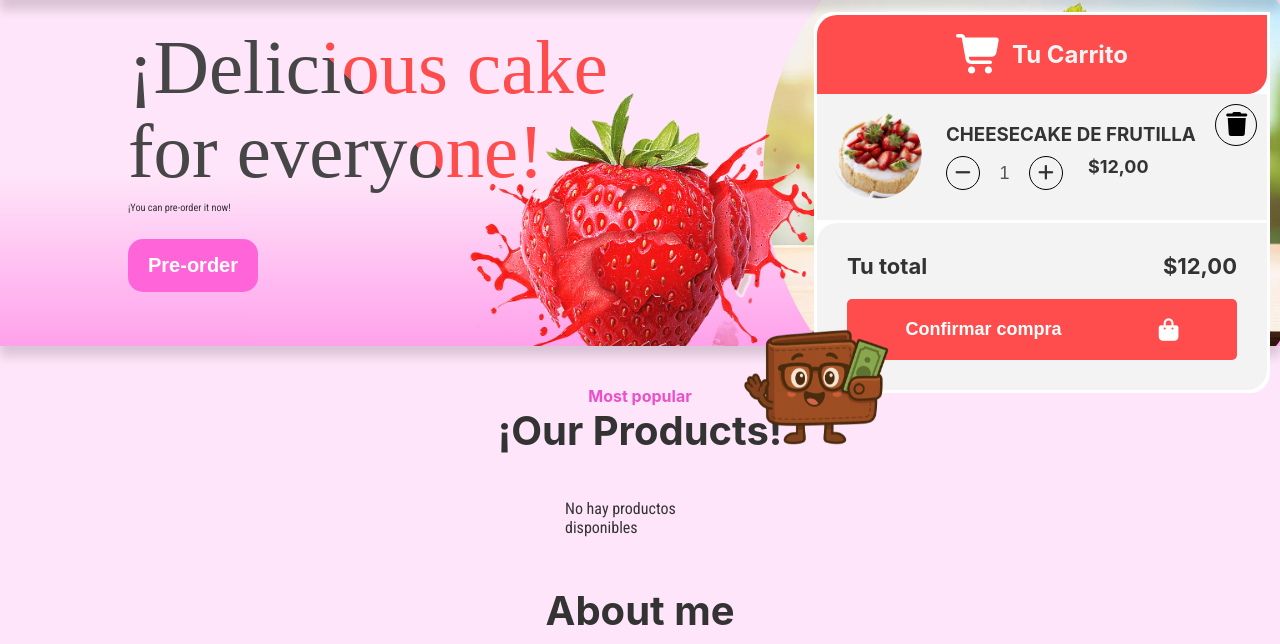
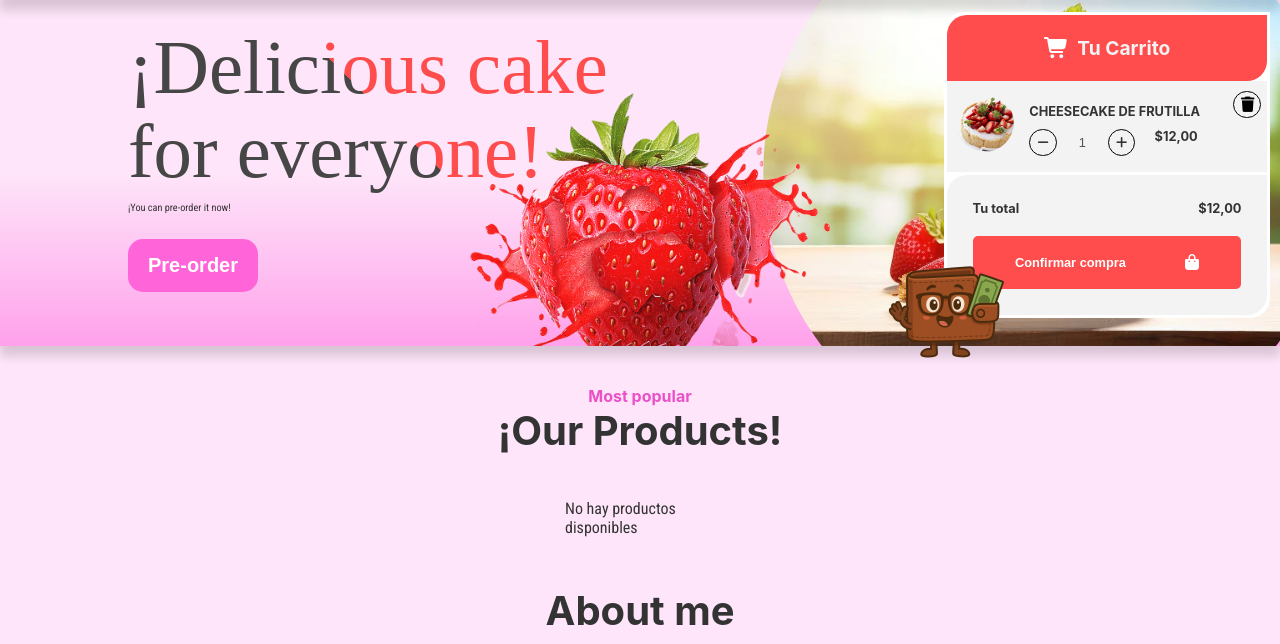
Before and after one commit to EmanuelSzk/e-commerce-page, a PHP site: page / in a window 1280 px wide. Shown: the part 138-782 px from the top of the page. Run offline with PHP 8.4, Linux system fonts and the light colour scheme; data that the repository does not hold is empty; some web fonts are replaced.

Commit message:
responsive terminado v1

```diff
--- a/Styles/Style.css
+++ b/Styles/Style.css
@@ -658,6 +658,100 @@ footer {
     font-size: 12px;
   }
 
+    .carrito {
+    width: 25vw;
+    margin-top: 150px;
+    margin-right: 10px;
+  }
+
+  .header-carrito {
+    gap: 0.5rem;
+    padding: 5px 0;
+    border-radius: 20px 0px;
+    font-size: 1vw;
+  }
+
+  .header-carrito svg {
+    width: 2vw;
+  }
+
+  .carrito-item {
+    padding-bottom: 1rem;
+  }
+
+  .carrito-item img {
+    width: 5vw;
+    height: 5vw;
+    margin-top: 10px;
+  }
+
+  .carrito-item-detalles {
+    margin-top: 10px;
+    width: 15vw;
+    position: relative;
+  }
+
+  .carrito-item-titulo {
+    margin-bottom: 10px;
+    font-size: 1vw;
+  }
+
+  .selector-cantidad {
+    margin-right: 1.5vw;
+  }
+
+  .carrito-item-cantidad {
+    font-size: 1vw;
+    width: 2.5vw;
+    padding: 5px;
+  }
+
+  .selector-cantidad i {
+    font-size: 1vw;
+    width: 2vw;
+    height: 2vw;
+    line-height: 2vw;
+  }
+
+  .carrito-item-precio {
+    font-size: 1vw;
+    margin-bottom: 5px;
+  }
+
+  .btn-eliminar {
+    margin-top: 10px;
+    font-size: 1vw;
+    width: 2vw;
+    height: 2vw;
+    line-height: 2vw;
+  }
+
+  .carrito-total {
+    padding: 2vw;
+    border-radius: 20px 0px;
+  }
+
+  .fila {
+    font-size: 1vw;
+    margin-bottom: 10px;
+  }
+
+  .btn-pagar {
+    width: 100%;
+    border-radius: 5px;
+    font-size: 1vw;
+    padding: 1.5vw 1vw;
+  }
+
+  .imagen-pago {
+    left: -5vw;
+    bottom: -5vw;
+  }
+
+  .imagen-pago img {
+    width: 10vw;
+  }
+
 }
 
 @media (max-width:1235px) {
```
